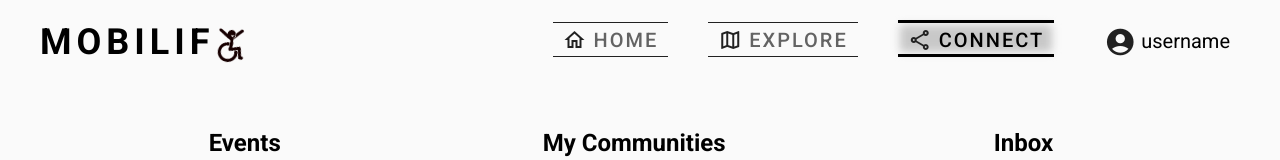
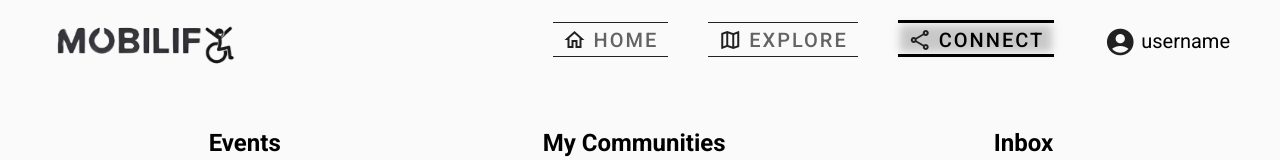
Before and after one commit to tonypunnacherry/dubhacks-23, a Vue app in the folder mobilify/: page /social in a window 1280 px wide. Shown: the top 160 px of the page. Built offline with nearby package versions, Linux system fonts and the light colour scheme; no server answers; what @fawmi/vue-google-maps would draw is missing.

Commit message:
added new logo

```diff
--- a/mobilify/src/components/NavBar.vue
+++ b/mobilify/src/components/NavBar.vue
@@ -1,7 +1,6 @@
 <template>
   <nav>
-    <h1>Mobilif<img src="@/assets/logo.png" width="48"
-      style="position: relative; top: 20px; left: -8px; margin-top: -20px; transform: rotate(12deg);"/></h1>
+    <h1><img src="@/assets/logo.png" height="72" style="position: relative; top: 3px;"/></h1>
     <ul>
       <li><router-link to="/" exactActiveClass="active"><i class="material-icons-outlined">home</i> Home</router-link></li>
       <li><router-link to="/explore" exactActiveClass="active"><i class="material-icons-outlined">map</i> Explore</router-link></li>
```
Also changed, not shown: mobilify/src/assets/logo.png.
